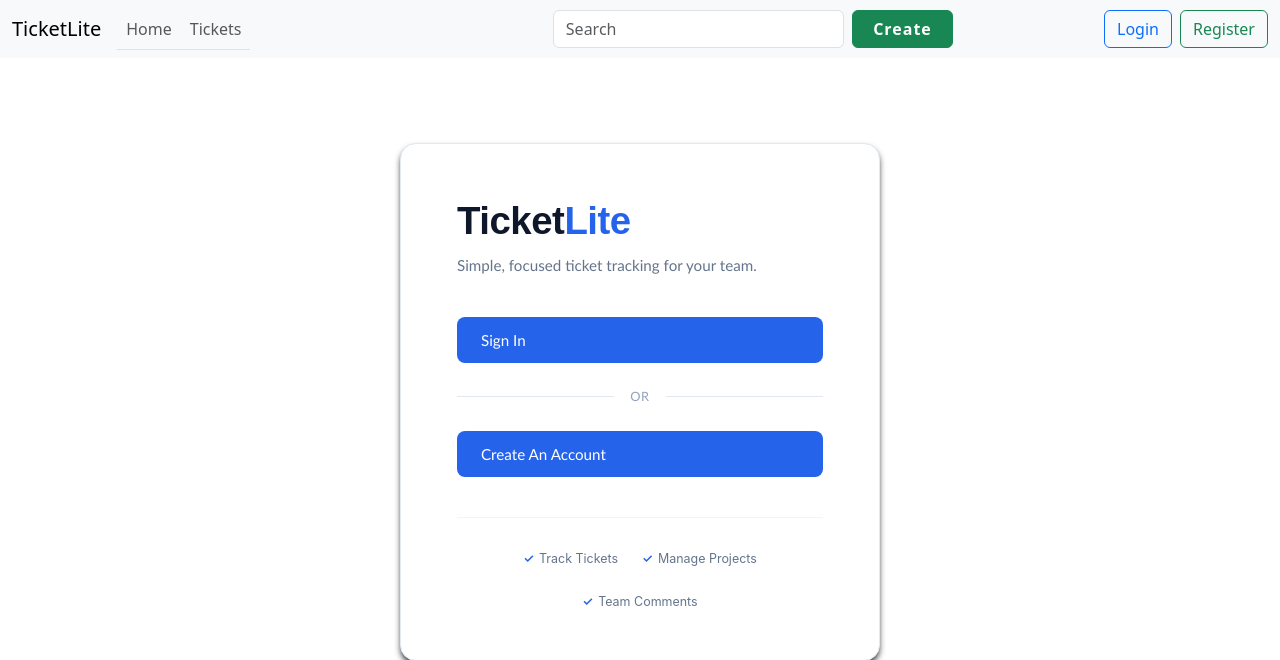
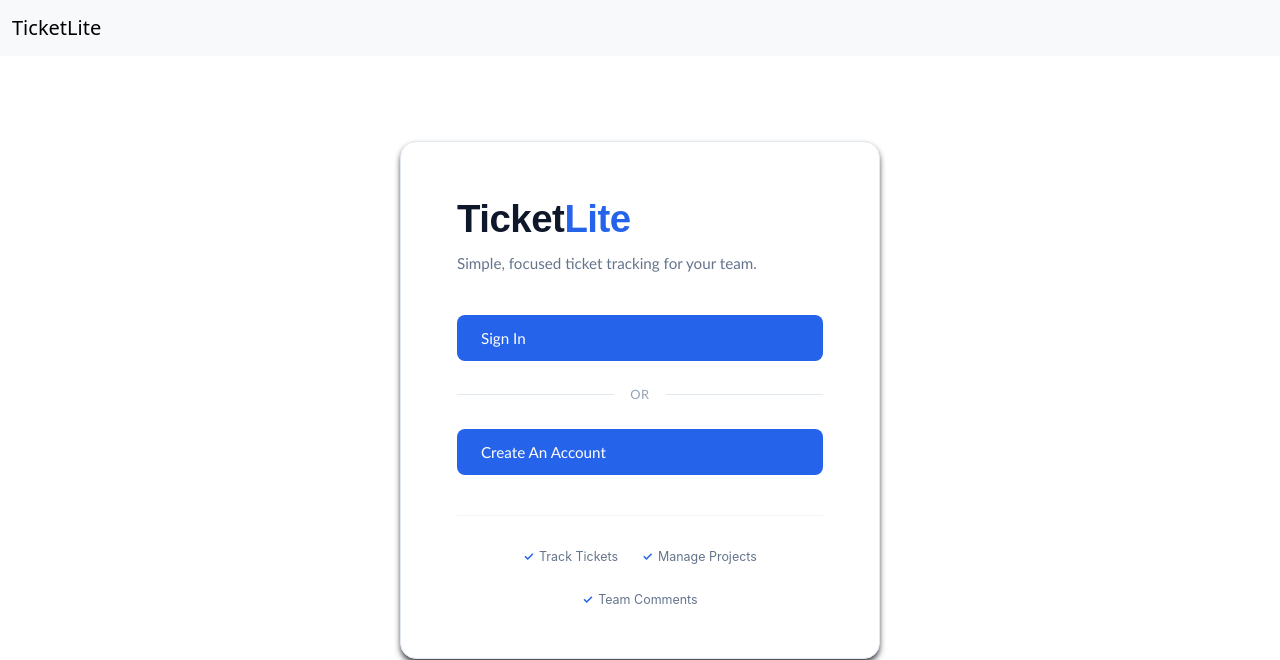
Before and after one commit to owenrobbins/SoftwareEngineeringProject-TicketManager, a Django app: page / in a window 1280 px wide. Shown: the top 660 px of the page. Run offline with Django 5.2, Linux system fonts and the light colour scheme.

Commit message:
Removing all of the navbar buttons if the user is still on the landing, login, or register page to avoid confusion

```diff
--- a/core/templates/core/base.html
+++ b/core/templates/core/base.html
@@ -19,7 +19,10 @@ All other templates inherit from this to ensure consistent styling
     <!-- Navbar Header for Template Page -->
     <nav class="navbar navbar-light bg-light navbar-expand-lg">
         <div class ="container-fluid">
-            <a class="navbar-brand" href="{% url 'core:home' %}">TicketLite</a>
+            <a class="navbar-brand" href="{% url 'core:landing' %}">TicketLite</a>
+
+            <!-- Hides all the navbar content for the landing page -->
+             {% if request.resolver_match.url_name not in 'landing,login,register' %}
 
             <!-- Left Navbar -->
             <ul class="navbar-nav me-auto nav-tabs">
@@ -58,6 +61,7 @@ All other templates inherit from this to ensure consistent styling
                     <a class="btn btn-outline-primary me-2" href="{% url 'core:login' %}">Login</a>
                     <a class="btn btn-outline-success" href="{% url 'core:register' %}">Register</a>
                 {% endif %}
+            {% endif %}
         </div>
     </nav>
 
```
